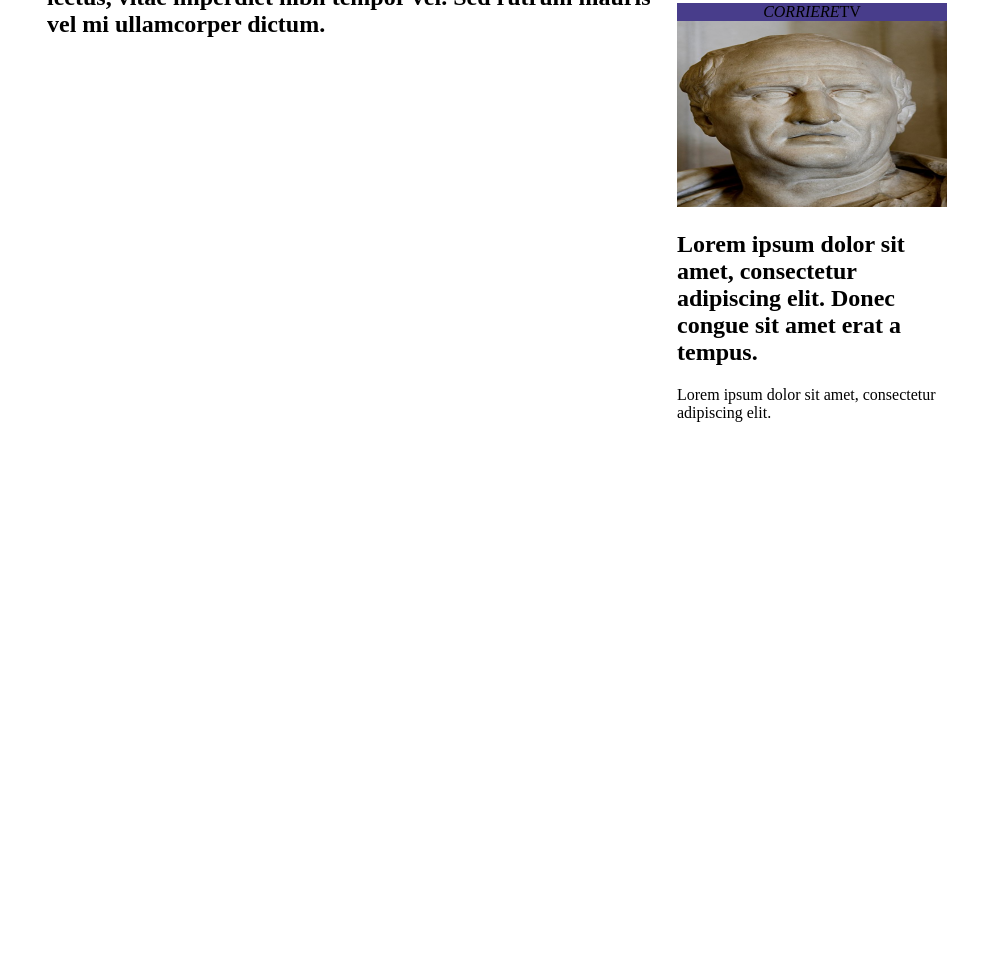
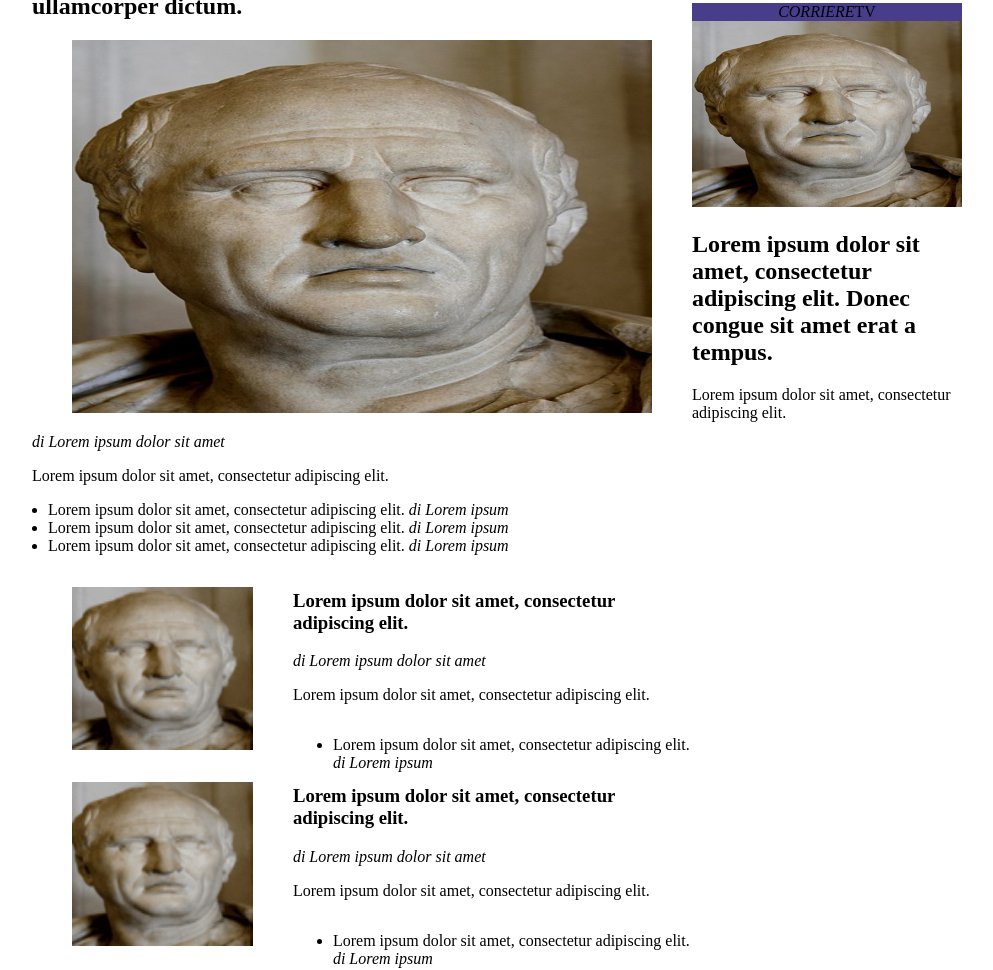
Before and after one commit to Lorenzo-Fantini/Lorenzo_Fantini_Elaborato_PPM, a website built with webpack: page index.html in a window 1280 px wide. Shown: the part 1464-2434 px from the top of the page, without its empty margins (143-1136 px from the left). Before the commit the page ends 1910 px from the top, so only its background shows below. Built offline with nearby package versions, Linux system fonts and the light colour scheme.

Commit message:
Completata bozza articolo generico

```diff
--- a/css/style.css
+++ b/css/style.css
@@ -197,7 +197,7 @@ main
   font-size: 0.8em;
 }
 
-#main-article-additional-info-list
+#secondary-article-additional-info-list
 {
   padding: 0 0 0 1em;
 }
@@ -293,3 +293,20 @@ main
   display: flex;
   justify-content: center;
 }
+
+.generic-article-placeholder
+{
+  width: 100%;
+  height: 100%;
+}
+
+.generic-article-container
+{
+  display: flex;
+}
+
+.generic-article-info-container
+{
+  display: flex;
+  flex-direction: column;
+}
--- a/index.html
+++ b/index.html
@@ -164,7 +164,7 @@ e quelli a destra ma questo spazio deve diminuire al rimpicciolirsi della pagina
               <p>
                 Lorem ipsum dolor sit amet, consectetur adipiscing elit.
               </p>
-              <ul id="main-article-additional-info-list">
+              <ul id="mian-article-additional-info-list">
                 <li>Lorem ipsum dolor sit amet, consectetur adipiscing elit. <i>di Lorem ipsum</i></li>
                 <li>Lorem ipsum dolor sit amet, consectetur adipiscing elit. <i>di Lorem ipsum</i></li>
                 <li>Lorem ipsum dolor sit amet, consectetur adipiscing elit. <i>di Lorem ipsum</i></li>
@@ -239,7 +239,65 @@ e quelli a destra ma questo spazio deve diminuire al rimpicciolirsi della pagina
                   Praesent venenatis velit lectus, vitae imperdiet nibh tempor vel. Sed rutrum mauris vel mi ullamcorper
                   dictum.
                 </h2>
+                <figure>
+                  <img src="img/Cicero_Placeholder_Secondary_Article.png" alt="placeholder">
+                </figure>
               </article>
+              <span>
+                <i>di Lorem ipsum dolor sit amet</i>
+              </span>
+              <p>
+                Lorem ipsum dolor sit amet, consectetur adipiscing elit.
+              </p>
+              <ul id="secondary-article-additional-info-list">
+                <li>Lorem ipsum dolor sit amet, consectetur adipiscing elit. <i>di Lorem ipsum</i></li>
+                <li>Lorem ipsum dolor sit amet, consectetur adipiscing elit. <i>di Lorem ipsum</i></li>
+                <li>Lorem ipsum dolor sit amet, consectetur adipiscing elit. <i>di Lorem ipsum</i></li>
+              </ul>
+            </div>
+
+            <div class="generic-article-container">
+              <figure>
+                <img src="img/Cicero_Placeholder_Tv_Boxes.png" alt="placeholder" class="generic-article-placeholder">
+              </figure>
+              <div class="generic-article-info-container">
+                <h3>
+                  Lorem ipsum dolor sit amet, consectetur adipiscing elit.
+                </h3>
+                <span>
+                  <i>di Lorem ipsum dolor sit amet</i>
+                </span>
+                <p>
+                  Lorem ipsum dolor sit amet, consectetur adipiscing elit.
+                </p>
+                <ul class="generic-article-additional-info-list">
+                  <li>Lorem ipsum dolor sit amet, consectetur adipiscing elit. <i>di Lorem ipsum</i></li>
+                </ul>
+              </div>
+            </div>
+
+            <div class="generic-article-container">
+              <figure>
+                <img src="img/Cicero_Placeholder_Tv_Boxes.png" alt="placeholder" class="generic-article-placeholder">
+              </figure>
+              <div class="generic-article-info-container">
+                <h3>
+                  Lorem ipsum dolor sit amet, consectetur adipiscing elit.
+                </h3>
+                <span>
+                  <i>di Lorem ipsum dolor sit amet</i>
+                </span>
+                <p>
+                  Lorem ipsum dolor sit amet, consectetur adipiscing elit.
+                </p>
+                <ul class="generic-article-additional-info-list">
+                  <li>Lorem ipsum dolor sit amet, consectetur adipiscing elit. <i>di Lorem ipsum</i></li>
+                </ul>
+              </div>
+            </div>
+
+            <div>
+
             </div>
           </div>
 
```
Also changed, not shown: img/Cicero_Placeholder_Secondary_Article.png (added).
